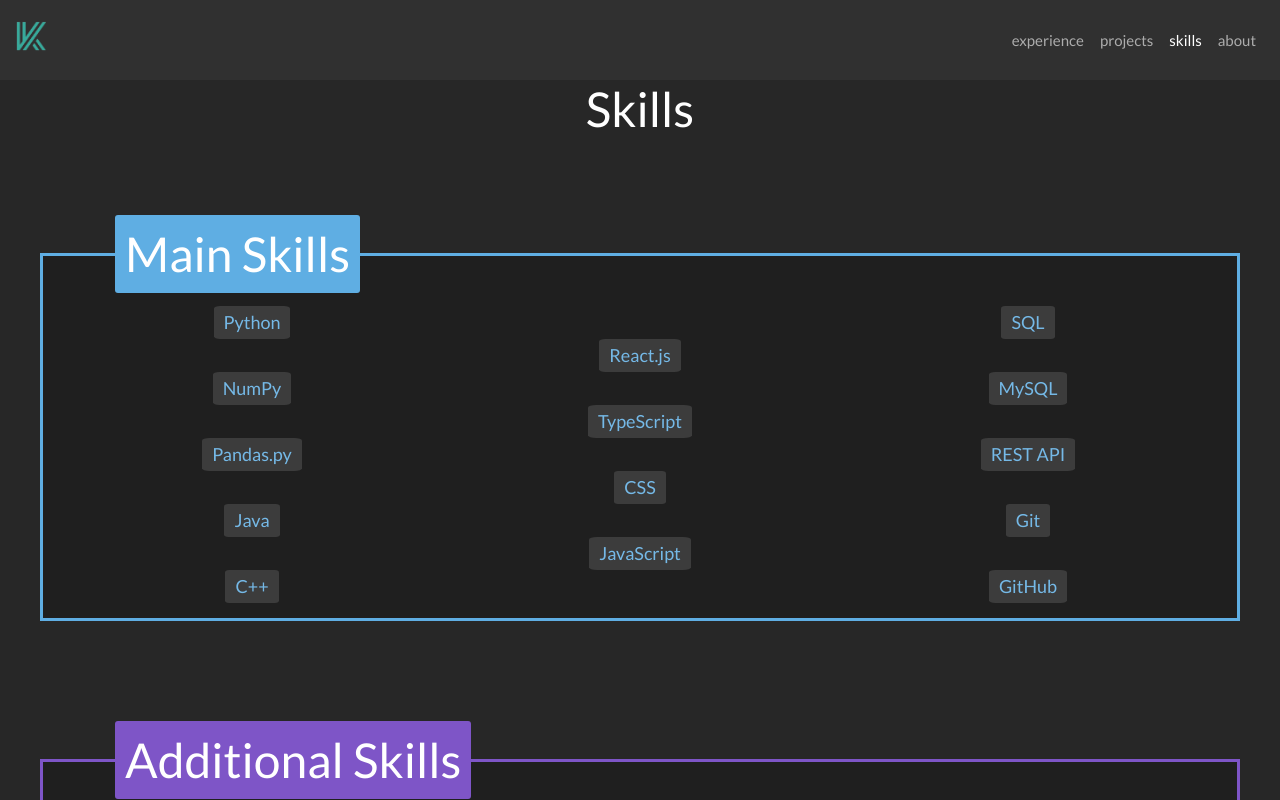
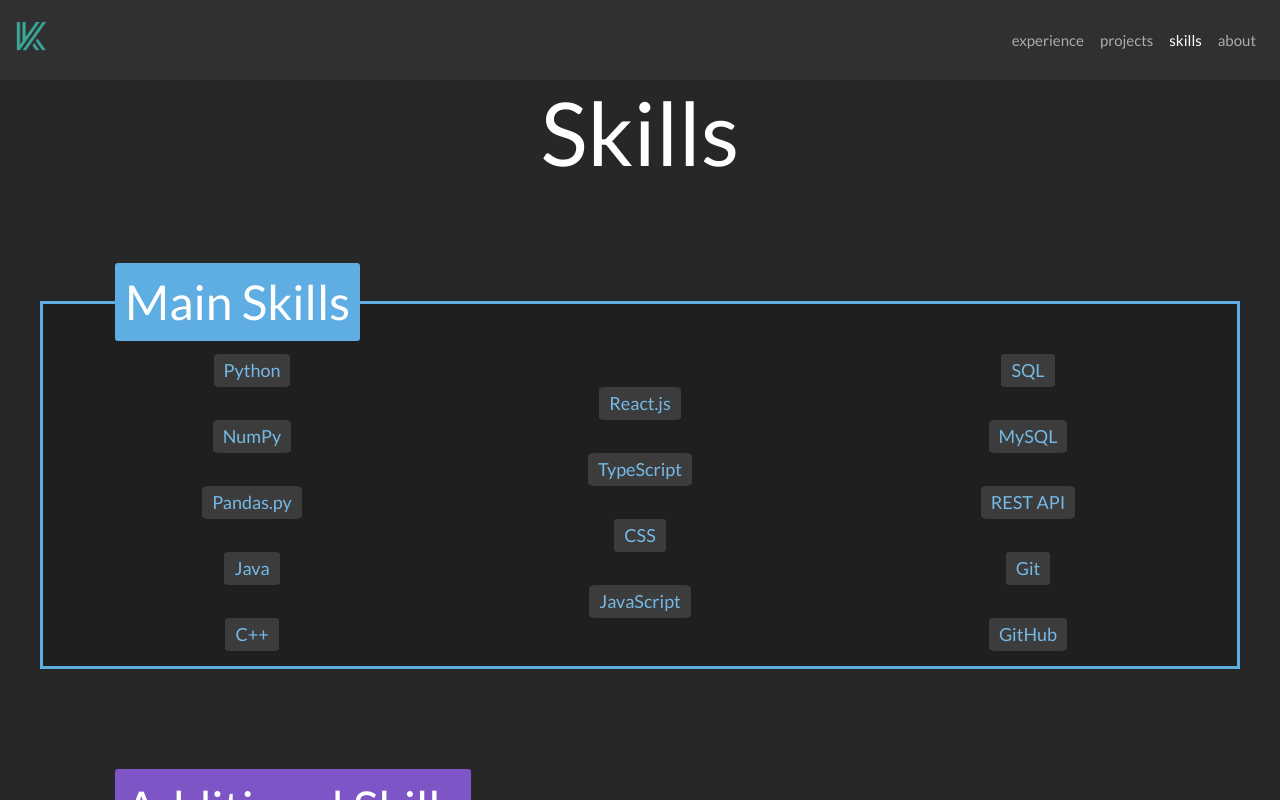
Before and after one commit to k-brereton/portfolio-site, a Next.js app: page /skills in a window 1280 px wide. Shown: the top 800 px of the page. Built offline with nearby package versions, Linux system fonts and the light colour scheme.

Commit message:
fixed inconsistent skills title size

```diff
--- a/pages/skills/index.tsx
+++ b/pages/skills/index.tsx
@@ -26,7 +26,7 @@ export default function SkillsPage() {
         <Head>
             <title>Kevin Brereton's Portfolio | Skills</title>
         </Head>
-        <h1 className="mainTitle">Skills</h1>
+        <h1 className="display-2 mainTitle">Skills</h1>
         <div className={style.skillsBox1}> <SkillsBox title="Main Skills" skills={MAIN_SKILLS}/></div>
         <div className={style.skillsBox2}> <SkillsBox title="Additional Skills" skills={ADDITIONAL_SKILLS} /> </div>
     </InitialPageAnimations>
```
